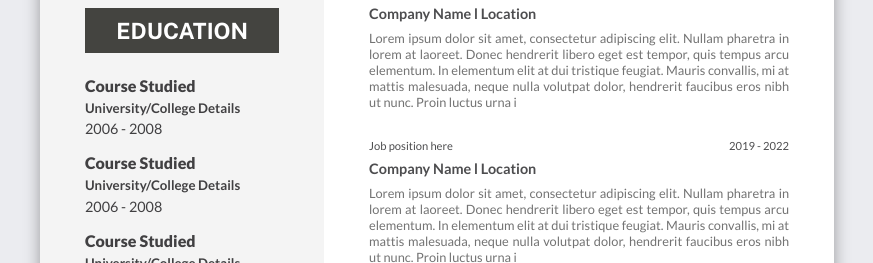
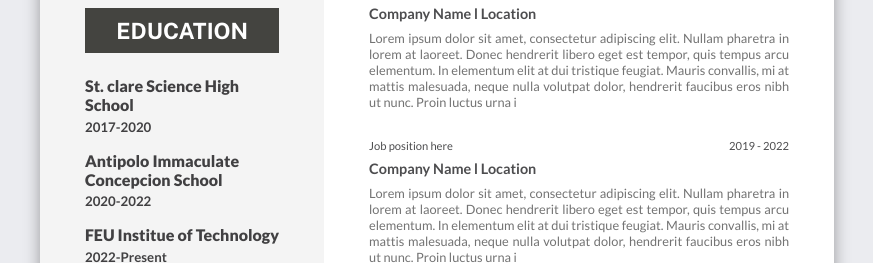
Before and after one commit to Seanmojica17/WD-Seatwork, a plain HTML site: page index.html in a window 1280 px wide. Shown: the part 537-800 px from the top of the page, without its empty margins (203-1076 px from the left). Drawn offline with nearby package versions, Linux system fonts and the light colour scheme.

Commit message:
Done html and css resume

```diff
--- a/index.html
+++ b/index.html
@@ -56,19 +56,16 @@
             <div class="education-container">
                 <h2 class="title">Education</h2>
                 <div class="course">
-                    <h2 class="education-title">Course Studied</h2>
-                    <h5 class="college-name">University/College Details</h5>
-                    <p class="education-date">2006 - 2008</p>
+                    <h2 class="education-title">St. clare Science High School</h2>
+                    <h5 class="college-name">2017-2020</h5>
                 </div>
                 <div class="course">
-                    <h2 class="education-title">Course Studied</h2>
-                    <h5 class="college-name">University/College Details</h5>
-                    <p class="education-date">2006 - 2008</p>
+                    <h2 class="education-title">Antipolo Immaculate Concepcion School</h2>
+                    <h5 class="college-name">2020-2022</h5>
                 </div>
                 <div class="course">
-                    <h2 class="education-title">Course Studied</h2>
-                    <h5 class="college-name">University/College Details</h5>
-                    <p class="education-date">2006 - 2008</p>
+                    <h2 class="education-title">FEU Institue of Technology</h2>
+                    <h5 class="college-name">2022-Present</h5>
                 </div>
             </div>
 
```
